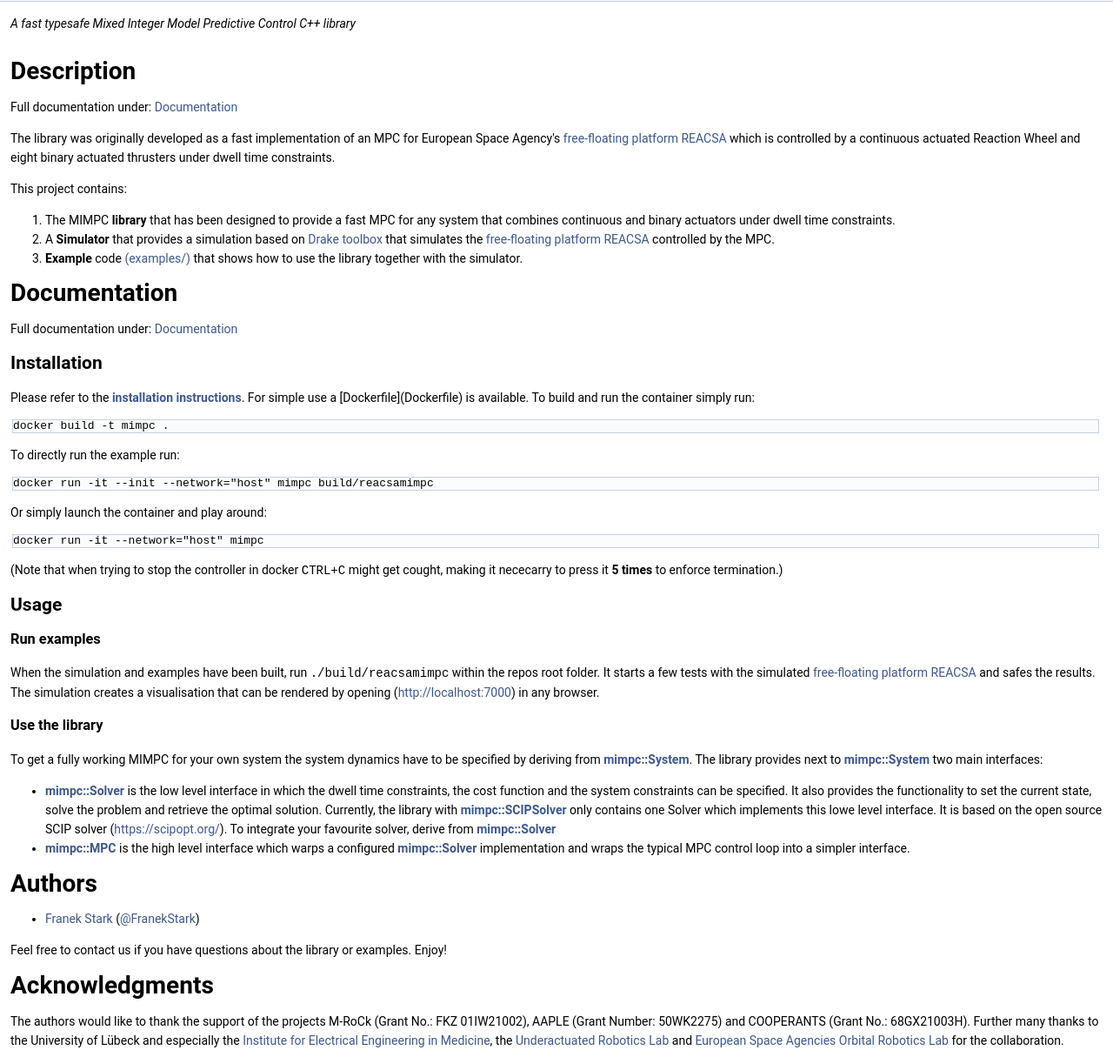
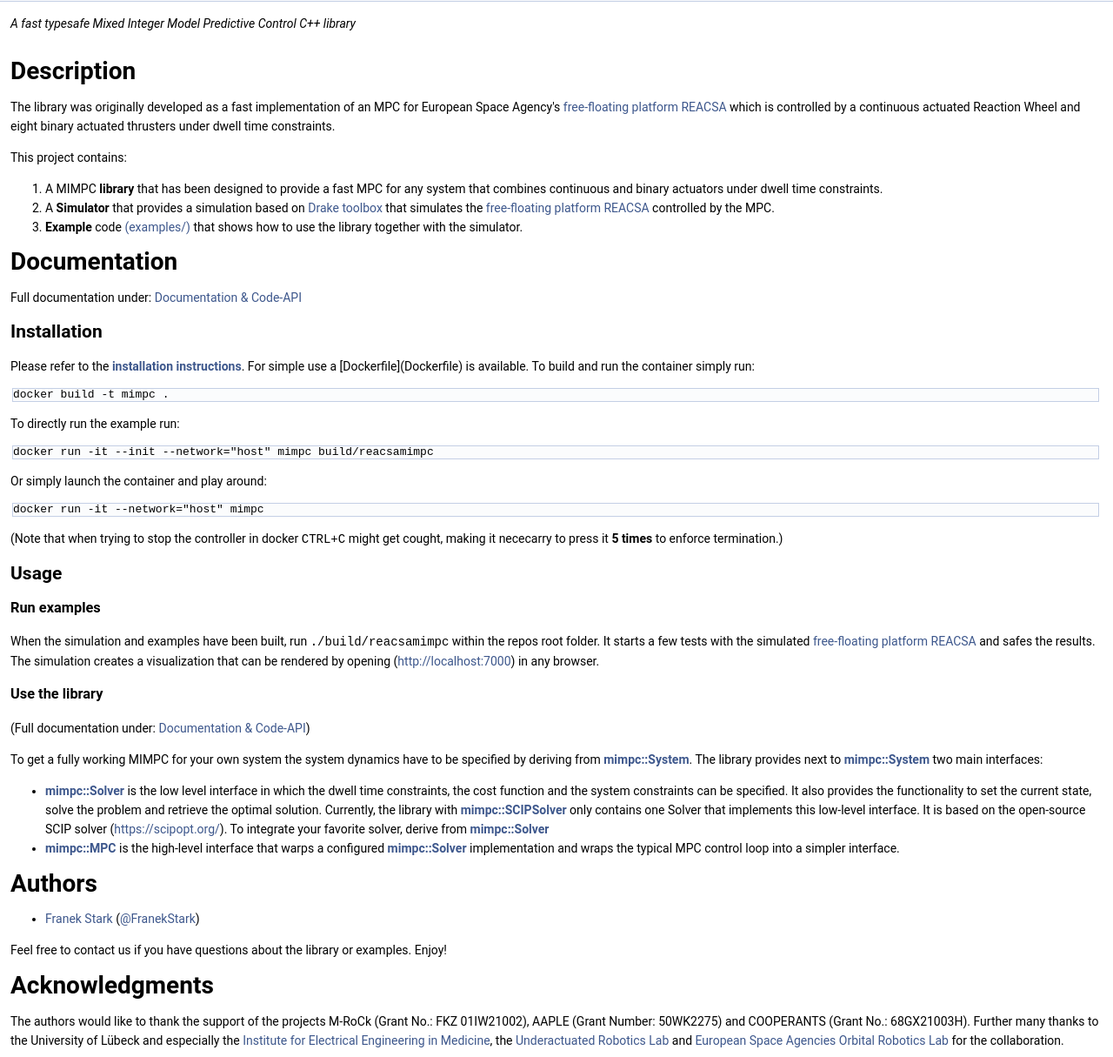
Before and after one commit to dfki-ric-underactuated-lab/mimpc, a plain HTML site: page index.html in a window 1280 px wide. Shown: the part 167-1382 px from the top of the page at 87% size. Drawn offline with nearby package versions, Linux system fonts and the light colour scheme; some packages are replaced by stand-ins of ours.

Commit message:
Deploying to gh-pages from @ dfki-ric-underactuated-lab/mimpc@80d150176d0b5854c23e57ccf01be601a9858a74 🚀

```diff
--- a/index.html
+++ b/index.html
@@ -77,16 +77,15 @@ $(function() {
 <p><img src="media/mpc_letter.gif" alt="" class="inline"/></p>
 <h1><a class="anchor" id="autotoc_md12"></a>
 Description</h1>
-<p>Full documentation under: <a href="https://dfki-ric-underactuated-lab.github.io/mimpc/">Documentation</a></p>
 <p>The library was originally developed as a fast implementation of an MPC for European Space Agency's <a href="https://www.researchgate.net/profile/Gunter-Just/publication/374631799_REACSA_Actuated_Floating_Platform_for_Orbital_Robotic_Concept_Testing_and_Control_Software_Development/links/6527d23161c4044c404e6c7d/REACSA-Actuated-Floating-Platform-for-Orbital-Robotic-Concept-Testing-and-Control-Software-Development.pdf">free-floating platform REACSA</a> which is controlled by a continuous actuated Reaction Wheel and eight binary actuated thrusters under dwell time constraints.</p>
 <p>This project contains:</p><ol type="1">
-<li>The MIMPC <b>library</b> that has been designed to provide a fast MPC for any system that combines continuous and binary actuators under dwell time constraints.</li>
+<li>A MIMPC <b>library</b> that has been designed to provide a fast MPC for any system that combines continuous and binary actuators under dwell time constraints.</li>
 <li>A <b>Simulator</b> that provides a simulation based on <a href="https://drake.mit.edu/">Drake toolbox</a> that simulates the <a href="https://www.researchgate.net/profile/Gunter-Just/publication/374631799_REACSA_Actuated_Floating_Platform_for_Orbital_Robotic_Concept_Testing_and_Control_Software_Development/links/6527d23161c4044c404e6c7d/REACSA-Actuated-Floating-Platform-for-Orbital-Robotic-Concept-Testing-and-Control-Software-Development.pdf">free-floating platform REACSA</a> controlled by the MPC.</li>
 <li><b>Example</b> code <a href="../examples/esa_reacsa/main.cpp">(examples/)</a> that shows how to use the library together with the simulator.</li>
 </ol>
 <h1><a class="anchor" id="autotoc_md13"></a>
 Documentation</h1>
-<p>Full documentation under: <a href="https://dfki-ric-underactuated-lab.github.io/mimpc/">Documentation</a> </p>
+<p>Full documentation under: <a href="https://dfki-ric-underactuated-lab.github.io/mimpc/">Documentation &amp; Code-API</a> </p>
 <h2><a class="anchor" id="autotoc_md14"></a>
 Installation</h2>
 <p>Please refer to the <a class="el" href="md_INSTALL.html">installation instructions</a>. For simple use a [Dockerfile](Dockerfile) is available. To build and run the container simply run: </p><div class="fragment"><div class="line">docker build -t mimpc .</div>
@@ -97,12 +96,13 @@ Installation</h2>
 Usage</h2>
 <h3><a class="anchor" id="autotoc_md16"></a>
 Run examples</h3>
-<p>When the simulation and examples have been built, run <code>./build/reacsamimpc</code> within the repos root folder. It starts a few tests with the simulated <a href="https://www.researchgate.net/profile/Gunter-Just/publication/374631799_REACSA_Actuated_Floating_Platform_for_Orbital_Robotic_Concept_Testing_and_Control_Software_Development/links/6527d23161c4044c404e6c7d/REACSA-Actuated-Floating-Platform-for-Orbital-Robotic-Concept-Testing-and-Control-Software-Development.pdf">free-floating platform REACSA</a> and safes the results. The simulation creates a visualisation that can be rendered by opening (<a href="http://localhost:7000">http://localhost:7000</a>) in any browser.</p>
+<p>When the simulation and examples have been built, run <code>./build/reacsamimpc</code> within the repos root folder. It starts a few tests with the simulated <a href="https://www.researchgate.net/profile/Gunter-Just/publication/374631799_REACSA_Actuated_Floating_Platform_for_Orbital_Robotic_Concept_Testing_and_Control_Software_Development/links/6527d23161c4044c404e6c7d/REACSA-Actuated-Floating-Platform-for-Orbital-Robotic-Concept-Testing-and-Control-Software-Development.pdf">free-floating platform REACSA</a> and safes the results. The simulation creates a visualization that can be rendered by opening (<a href="http://localhost:7000">http://localhost:7000</a>) in any browser.</p>
 <h3><a class="anchor" id="autotoc_md17"></a>
 Use the library</h3>
+<p>(Full documentation under: <a href="https://dfki-ric-underactuated-lab.github.io/mimpc/">Documentation &amp; Code-API</a>)</p>
 <p>To get a fully working MIMPC for your own system the system dynamics have to be specified by deriving from <a class="el" href="classmimpc_1_1System.html">mimpc::System</a>. The library provides next to <a class="el" href="classmimpc_1_1System.html">mimpc::System</a> two main interfaces:</p><ul>
-<li><a class="el" href="classmimpc_1_1Solver.html">mimpc::Solver</a> is the low level interface in which the dwell time constraints, the cost function and the system constraints can be specified. It also provides the functionality to set the current state, solve the problem and retrieve the optimal solution. Currently, the library with <a class="el" href="classmimpc_1_1SCIPSolver.html">mimpc::SCIPSolver</a> only contains one Solver which implements this lowe level interface. It is based on the open source SCIP solver (<a href="https://scipopt.org/">https://scipopt.org/</a>). To integrate your favourite solver, derive from <a class="el" href="classmimpc_1_1Solver.html">mimpc::Solver</a></li>
-<li><a class="el" href="classmimpc_1_1MPC.html">mimpc::MPC</a> is the high level interface which warps a configured <a class="el" href="classmimpc_1_1Solver.html">mimpc::Solver</a> implementation and wraps the typical MPC control loop into a simpler interface.</li>
+<li><a class="el" href="classmimpc_1_1Solver.html">mimpc::Solver</a> is the low level interface in which the dwell time constraints, the cost function and the system constraints can be specified. It also provides the functionality to set the current state, solve the problem and retrieve the optimal solution. Currently, the library with <a class="el" href="classmimpc_1_1SCIPSolver.html">mimpc::SCIPSolver</a> only contains one Solver that implements this low-level interface. It is based on the open-source SCIP solver (<a href="https://scipopt.org/">https://scipopt.org/</a>). To integrate your favorite solver, derive from <a class="el" href="classmimpc_1_1Solver.html">mimpc::Solver</a></li>
+<li><a class="el" href="classmimpc_1_1MPC.html">mimpc::MPC</a> is the high-level interface that warps a configured <a class="el" href="classmimpc_1_1Solver.html">mimpc::Solver</a> implementation and wraps the typical MPC control loop into a simpler interface.</li>
 </ul>
 <h1><a class="anchor" id="autotoc_md18"></a>
 Authors</h1>
@@ -113,16 +113,14 @@ Authors</h1>
 <h1><a class="anchor" id="autotoc_md19"></a>
 Acknowledgments</h1>
 <p>The authors would like to thank the support of the projects M-RoCk (Grant No.: FKZ 01IW21002), AAPLE (Grant Number: 50WK2275) and COOPERANTS (Grant No.: 68GX21003H). Further many thanks to the University of Lübeck and especially the <a href="https://www.ime.uni-luebeck.de/institute">Institute for Electrical Engineering in Medicine</a>, the <a href="https://robotik.dfki-bremen.de/en/research/research-facilities-labs/underactuated-lab">Underactuated Robotics Lab</a> and <a href="https://technology.esa.int/lab/automation-and-robotics-laboratories">European Space Agencies Orbital Robotics Lab</a> for the collaboration.</p>
-<p><img src="media/Logo_Uni_Luebeck_1200dpi.png" alt="" width="200" class="inline"/> <br  />
- <img src="media/Logo_Underactuated_Lab.gif" alt="" width="200" class="inline"/> <br  />
- <img src="media/ESA_logo_2020_Deep.png" alt="" width="200" class="inline"/></p>
+<p><img src="media/Logo_Uni_Luebeck_1200dpi.png" alt="" width="200" border="25 solid transparent" class="inline"/> <img src="media/Logo_Underactuated_Lab.gif" alt="" width="200" border="37 solid transparent" class="inline"/> <img src="media/ESA_logo_2020_Deep.png" alt="" width="200" class="inline"/></p>
 <h1><a class="anchor" id="autotoc_md20"></a>
 License</h1>
 <p>This work has been released under the BSD 3-Clause License. Details and terms of use are specified in the LICENSE file within this repository. Note that we do not publish third-party software, hence software packages from other developers are released under their very own terms and conditions, e.g. Stable baselines (MIT License) and Tensorflow (Apache License v2.0). If you install third-party software packages along with this repo ensure that you follow each individual license agreement.</p>
 <h1><a class="anchor" id="autotoc_md21"></a>
 Citation</h1>
 <p>Please cite one of the following works:</p>
-<p>[1] F. Stark, S. Vyas, G. Schildbach, and F. Kirchner, “Mixed Integer Model Predictive Control for a free-floating platform with binary and continuous actuation,” in Procceding of CEAS Conference on Guidance, Navigation and Control 2024 (EuroGNC 2024), Bristol, 2024. </p><div class="fragment"><div class="line">@inproceedings{stark_mixed_2024,</div>
+<p>[1] F. Stark, S. Vyas, G. Schildbach, and F. Kirchner, “Mixed Integer Model Predictive Control for a free-floating platform with binary and continuous actuation,” in Proceeding of CEAS Conference on Guidance, Navigation and Control 2024 (EuroGNC 2024), Bristol, 2024. </p><div class="fragment"><div class="line">@inproceedings{stark_mixed_2024,</div>
 <div class="line">    address = {Bristol},</div>
 <div class="line">    title = {Mixed {Integer} {Model} {Predictive} {Control} for a free-floating platform with binary and continuous actuation},</div>
 <div class="line">    volume = {2024},</div>
```
